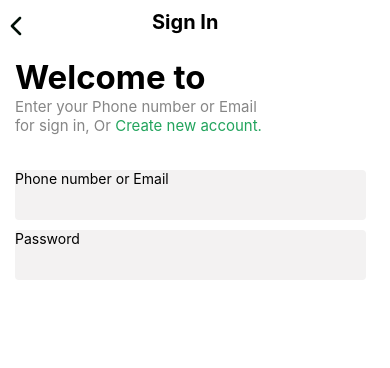
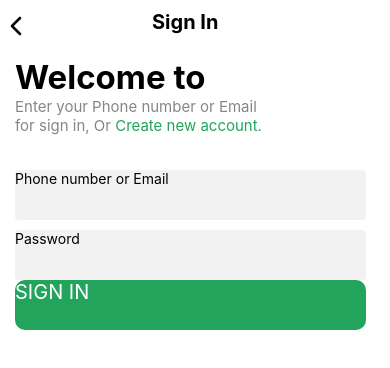
Before and after one commit to muhammadasad22/food, a React Native app: screen / in a window 390 px wide. Shown: the top 368 px of the page. Built offline with nearby package versions, Linux system fonts and the light colour scheme.

Commit message:
Add button text style and also the button Shape

```diff
--- a/App.js
+++ b/App.js
@@ -1,6 +1,5 @@
 import { View, Text } from "react-native";
 import React from "react";
-import Headers from "./app/components/header";
 import SignIn from "./app/Screens/SignIn";
 
 const App = () => {
--- a/app/Screens/SignIn/index.js
+++ b/app/Screens/SignIn/index.js
@@ -3,6 +3,8 @@ import React from "react";
 import Headers from "../../components/header";
 import TopicHeader from "../../components/TopicHeader";
 import CustomInput from "../../components/CustomInput";
+import styles from "./styles";
+import CustomButton from "../../components/buttons/CustomButton";
 
 const SignIn = () => {
 
@@ -32,18 +34,9 @@ const SignIn = () => {
         value={email}
       />
       </View>
-
+      <CustomButton/>
     </View>
   );
 };
 
 export default SignIn;
-
-const styles = StyleSheet.create({
-   cont: {
-     marginTop: 35,
-   },
-   cont1: {
-     marginTop: 10
-   }
-});
--- /dev/null
+++ b/app/Screens/SignIn/styles.js
@@ -0,0 +1,12 @@
+import { StyleSheet } from 'react-native';
+
+const styles = StyleSheet.create({
+  cont: {
+    marginTop: 35,
+  },
+  cont1: {
+    marginTop: 10
+  }
+});
+
+export default styles;
--- /dev/null
+++ b/app/components/buttons/CustomButton.js
@@ -0,0 +1,28 @@
+import { StyleSheet, Text, View } from "react-native";
+import React from "react";
+
+const CustomButton = () => {
+  return (
+    <View style={styles.cont}>
+      <Text style={styles.BtnText}>SIGN IN</Text>
+    </View>
+  );
+};
+
+export default CustomButton;
+
+const styles = StyleSheet.create({
+  cont: {
+    height: 50,
+    width: "90%",
+    borderRadius: 10,
+    backgroundColor: '#22A45D',
+    marginLeft: 15,
+  },
+  BtnText: {
+    color: '#fff',
+    fontSize: 20,
+    justifyContent: 'center',
+    alignItems: 'center',
+  }
+});
```
